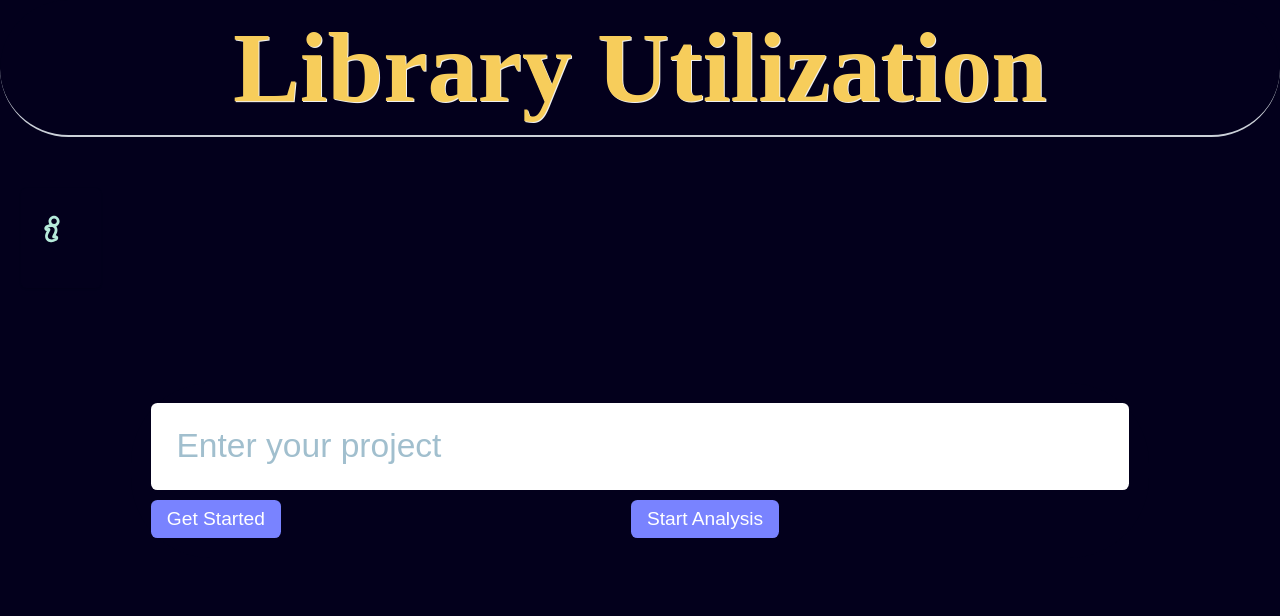
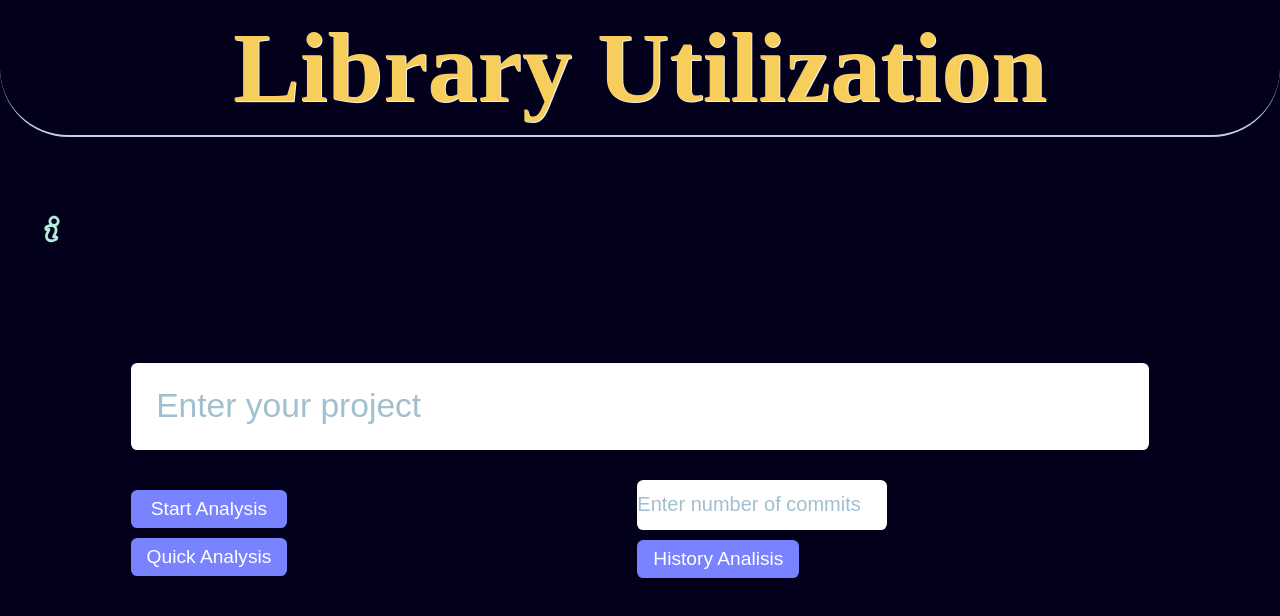
Before and after one commit to kostoglou/LibraryUtilization, a React (Create React App) app: page / in a window 1280 px wide. Shown: the top 616 px of the page. Built offline with nearby package versions, Linux system fonts and the light colour scheme.

Commit message:
history analysis

```diff
--- a/src/App.css
+++ b/src/App.css
@@ -142,9 +142,33 @@
 
 }
 
+.welcomeFlex{
+  display: flex;
+  flex-direction: column;
+}
+
+.item2{
+  display: flex;
+  flex-direction: row;
+  padding-top: 30px;
+}
+.item21{
+  display: flex;
+  flex-direction: column;
+
+}
+
+.item22{
+  display: flex;
+  flex-direction: column;
+}
+
+#input2{
+  height: 50px;
+  width: 250px;
+}
 
 /*iNPUT URL*/
-
 
 .Input {
   position: relative;
@@ -185,7 +209,7 @@
 }
 
 .Input-text {
-  display: block;
+  display: flex;
   margin: 0;
   padding: var(--inputPaddingV) var(--inputPaddingH);
   color: #7e57c2;
@@ -209,7 +233,7 @@
 }
 
 .Input-label {
-  display: block;
+  display: flex;
   position: absolute;
   bottom: 50%;
   left: 1rem;
@@ -336,7 +360,7 @@ ul{
 
 ul li a {
   padding: 20px;
-  display: block;
+  display: flex;
   color: #ddd;
   text-decoration: none;
   background: #21263E;
@@ -628,7 +652,7 @@ ul li:hover a {
 #liswithmethodsofclasses a {
   background-color: #eee;
   color: black;
-  display: block;
+  display: flex;
   padding: 12px;
   text-decoration: none;
 }
--- a/src/App.js
+++ b/src/App.js
@@ -17,11 +17,13 @@ class App extends Component {
     showTable: false,
     showWelcome: true,
     showHistoryAnalysis: false,
+    commitsforhistory: 2,
     showDiagram1: false,
     nul: "",
     dataTable : [],
     dataFirstMethods :[],
-    selectedLibrary: ""
+    selectedLibrary: "",
+    dataProject: []
   }
 
   onbackclickAll = () => {
@@ -47,10 +49,10 @@ class App extends Component {
   }
 
   handleGoClick = async () => {
-    const url = document.getElementById("input").value;
+    const url = document.getElementById("input1").value;
     document.getElementById('waittingAnalysis').style.display='block';
 
-    await fetch("http://195.251.210.147:8083/startAnalysisWithMetricsForOneProjectVersion?url="+url, {
+    await fetch("http://195.251.210.147:8089/startAnalysisWithMetricsForOneProjectVersion?url="+url, {
       method: 'GET',
       headers: {
         'Accept': 'application/json',
@@ -130,14 +132,76 @@ class App extends Component {
       document.getElementById("waittingAnalysis").style.display = "block";
     }
 
-  handleHistoryClick = () => {
-    console.log("ok");
-    this.setState({ showWelcome: false });
-    this.setState({ showHistoryAnalysis: true });
-    //return (<HistoryAnalysis/>);
+  handleHistoryClick = async () => {
+    const url = document.getElementById("input1").value;
+    const commits = document.getElementById("input2").value;
+    this.setState({ commitsforhistory: commits });
 
+    await fetch("http://195.251.210.147:8089/startHistoryAnalysis?url="+url+"&numberOfCommits="+commits, {
+      method: 'GET',
+      headers: {
+        'Accept': 'application/json',
+        'Content-Type': 'application/json',
+        'Access-Control-Allow-Origin': "*",
+      },
+    })
+      .then((response) => response.json())
+      .then((json) => {
+
+        var dataProject = [];
+        var obj= JSON.parse(JSON.stringify(json));
+        for(var k=0; k<obj.length; k++){
+
+          var sha = obj[k].sha;
+
+          if(obj[k].projectModuleDTOS.length==1){
+            this.setState({nul: "nul: "+obj[k].projectModuleDTOS[0].nul});
+
+            var dataProjectVersion = [];
+
+            for (var i=0; i<obj[k].projectModuleDTOS[0].libraries.length; i++) {
+              var libString = obj[k].projectModuleDTOS[0].libraries[i].name;
+              var startWord = "dependency/";
+              var endWord = "-sources.jar";
+              var startIndex = libString.indexOf(startWord) + startWord.length;
+              var endIndex = libString.indexOf(endWord);
+              var lib = libString.substring(startIndex, endIndex);
+
+              var pucd= obj[k].projectModuleDTOS[0].libraries[i].pucd;
+              if(pucd=="NaN"){
+                pucd=0;
+              }
+              var puci= obj[k].projectModuleDTOS[0].libraries[i].puci;
+              if(puci=="NaN"){
+                puci=0;
+              }
+              var lduf= obj[k].projectModuleDTOS[0].libraries[i].lduf;
+              if(lduf=="NaN"){
+                lduf=0;
+              }
+              var liuf= obj[k].projectModuleDTOS[0].libraries[i].liuf;
+              if(liuf=="NaN"){
+                liuf=0;
+              }
+              dataProjectVersion.push({library: lib, pucd: pucd.toFixed(3),
+                puci: puci.toFixed(3), lduf: lduf.toFixed(3), liuf: liuf.toFixed(3)});
+            }
+
+            dataProject.push({sha: sha, dataProjectVersion: dataProjectVersion});
+
+          }
+        }
+        dataProject= dataProject.reverse();
+        this.setState({dataProject: dataProject});
+
+        console.log("ok");
+        this.setState({ showWelcome: false });
+        this.setState({ showHistoryAnalysis: true });
+      })
+      .catch((error) => console.error(error));
 
   }
+
 
   handleBackClick = () => {
     this.setState({ showWelcome: true });
@@ -181,7 +245,7 @@ class App extends Component {
 
         <main class="main">
           {this.state.showWelcome && <Welcome ongoclick={this.handleGoClick} onHistoryclick={this.handleHistoryClick}/>}
-          {this.state.showHistoryAnalysis && <HistoryAnalysis/>}
+          {this.state.showHistoryAnalysis && <HistoryAnalysis data={this.state.dataProject} comm={this.state.commitsforhistory}/>}
           {this.state.showTable && <MyTable onclickoftableoflibrary={this.handleClickofTableofLibrary}
               data={this.state.dataTable} nul={this.state.nul} onbackclick={this.handleBackClick} />}
           {this.state.showDiagram1 && <DiagramSystemtoApi data={this.state.dataFirstMethods} libname={this.state.selectedLibrary}/>}
--- a/src/components/diagramSystemtoApi.jsx
+++ b/src/components/diagramSystemtoApi.jsx
@@ -4,10 +4,14 @@ import { Network } from 'vis-network';
 function DiagramSystemtoApi(props)  {
 
   const [value, setValue] = useState(300);
+  const [firstMethod, setFirstMethod] = useState("");
+  const [callGraph, setCallGraph] = useState("");
 
   var container = useRef(null);
 
   const onClickListItem  = (e, callgraph, first) =>{
+    setFirstMethod(first);
+    setCallGraph(callgraph);
     createGraph(callgraph,first,value);
   }
 
@@ -65,8 +69,8 @@ function DiagramSystemtoApi(props)  {
           improvedLayout: false,
           hierarchical: {
             enabled: true,
-            levelSeparation: 500,
-            nodeSpacing: 500,
+            //levelSeparation: 500,
+            nodeSpacing: 200,
             treeSpacing: 200,
             blockShifting: false,
             edgeMinimization: true,
@@ -91,6 +95,15 @@ function DiagramSystemtoApi(props)  {
 
   };
 
+  const handleDrop = (event) => {
+    console.log("Drop!!");
+    createGraph(callGraph,firstMethod,value);
+  };
+
+  const handleDragOver = (event) => {
+    event.preventDefault();
+  };
+
   const libname = props.libname;
   console.log("libname::: " +libname);
   var methodsofaSystemClass= {};
@@ -99,8 +112,7 @@ function DiagramSystemtoApi(props)  {
       methodsofaSystemClass= props.data[i].projectModuleDTOS;
     }
   }
-  const firstMethod = methodsofaSystemClass.firstmeth;
-  const callGraph = methodsofaSystemClass.callgraph;
+
 
   const listitemsMethodsOfClasses = methodsofaSystemClass.map((x)=>
     <li>
@@ -126,7 +138,8 @@ function DiagramSystemtoApi(props)  {
           <div id="aboutMethodDiv" style={{height: "500px"}}></div>
           <meta name="viewport" content="width=device-width, initial-scale=1"></meta>
           <div class="slidecontainer">
-            <input type="range" min="1" max="900" value={value} class="slider" id="myRange" defaultValue="3" step="1" onChange={handleChange} />
+            <input type="range" min="1" max="900" value={value} class="slider" id="myRange" defaultValue="3" step="1" onChange={handleChange}
+                  onDragOver={handleDragOver} onDrop={handleDrop}/>
             <p>Value: {value}</p>
           </div>
 
--- a/src/components/historyAnalysis.jsx
+++ b/src/components/historyAnalysis.jsx
@@ -19,7 +19,44 @@ class HistoryAnalysis extends Component {
 
     state = {  }
 
+    test = () => {
+      const com = this.props.comm;
+      console.log("commits: " + com);
+    }
+
     render() {
+        var commitsLi=['name'];
+        var uniqueLibs=[];
+        var libsSha=[];
+        var sha="";
+        for(var i=0;i<this.props.comm; i++){
+          var v=i+1;
+          commitsLi.push('v'+v);
+          var lib="";
+          sha = this.props.comm.sha;
+          for(var j=0;j<this.props.data[i].dataProjectVersion;j++){
+            lib = this.props.data[i].dataProjectVersion[j].lib;
+            if(!uniqueLibs.includes(lib)){
+              uniqueLibs.push(lib);
+            }
+            libsSha.push({sha: sha, lib: lib});
+          }
+        }
+
+        var yesNoTableLibs=[];
+        var shaYes=[];
+        for(var i=0; i<uniqueLibs; i++){
+          for(var j=0; j<libsSha; j++){
+            var l = libsSha[j].lib;
+            var s = libsSha[j].sha;
+            if(uniqueLibs[i]==l){
+              shaYes.push(s);
+            }
+          }
+          yesNoTableLibs.push(uniqueLibs[i], ...shaYes);
+        }
+
+
         //first chart
         const data = [
             {
@@ -66,40 +103,13 @@ class HistoryAnalysis extends Component {
             }
           ];
 
-        //table
-        const columns = [
-            {
-              title: 'Library',
-              dataIndex: 'library',
-              key: 'library',
-              width: 100,
-            },
-            {
-              title: 'Age',
-              dataIndex: 'age',
-              key: 'age',
-              width: 100,
-            },
-            {
-              title: 'Address',
-              dataIndex: 'address',
-              key: 'address',
-              width: 200,
-            },
-            {
-              title: 'Operations',
-              dataIndex: '',
-              key: 'operations',
-              render: () => <a href="#">Library</a>,
-            },
-          ];
-          const data2 = [
-            { name: 'Jack', age: 28, address: 'some where', key: '1' },
-            { name: 'Rose', age: 36, address: 'some where', key: '2' },
-          ];
 
         return (
             <React.Fragment>
+
+
+
+              <button onClick={this.test}> button</button>
 
                 <LineChart
                 width={500}
@@ -126,7 +136,22 @@ class HistoryAnalysis extends Component {
                 <Line type="monotone" dataKey="uv" stroke="#82ca9d" />
                 </LineChart>
 
-                <Table columns={columns} data={data2} />
+                <table>
+                  <thead>
+                    <tr>
+                      {commitsLi.map((x) => (
+                        <th key={x}>{x}</th>
+                      ))}
+                    </tr>
+                  </thead>
+                  <tbody>
+                    {yesNoTableLibs.map((row, index) => (
+                      <tr key={row}>{row.map((x) => (
+                          <td key={x}>{row[x]}</td> ))}
+                      </tr>
+                    ))}
+                  </tbody>
+                </table>
             </React.Fragment>
 
         );
--- a/src/components/welcome.jsx
+++ b/src/components/welcome.jsx
@@ -18,18 +18,32 @@ class Welcome extends Component {
     render() {
         return (
             <React.Fragment>
-                <div >
+                <div class="welcomeFlex">
+                    <div class="item1">
 
                         <div class="Input">
-                    <input type="text" id="input" class="Input-text" placeholder="Enter your project"></input>
+                            <input type="text" id="input1" class="Input-text" placeholder="Enter your project"></input>
                             <label for="input" class="Input-label">Project URL</label>
                         </div>
+                    </div>
+                    <div class="item2">
+                        <div class="item21">
                             <button onMouseMove={ this.handleCursor }
-                    className="gobutton" onClick={this.props.ongoclick}> <span>Get Started</span>
+                                className="gobutton" onClick={this.props.ongoclick}> <span>Start Analysis</span>
                             </button>
                             <button onMouseMove={ this.handleCursor }
-                    className="gobutton" onClick={this.props.onHistoryclick}> <span>Start Analysis</span>
+                                className="gobutton" /*</div>onClick={this.props.onHistoryclick}*/> <span>Quick Analysis</span>
                             </button>
+                        </div>
+                        <div class="item22">
+                            <input type="text" id="input2" class="Input-text" placeholder="Enter number of commits"></input>
+                            <label for="input2" class="Input-label">Commits</label>
+                            <button onMouseMove={ this.handleCursor }
+                                className="gobutton" onClick={this.props.onHistoryclick}> <span>History Analisis</span>
+                            </button>
+                        </div>
+                    </div>
+
                         <div id='waittingAnalysis' class="lds-dual-ring" style={{display:"none"}}></div>
 
                 </div>
```
Lines whose indentation alone changed are shown as unchanged.
